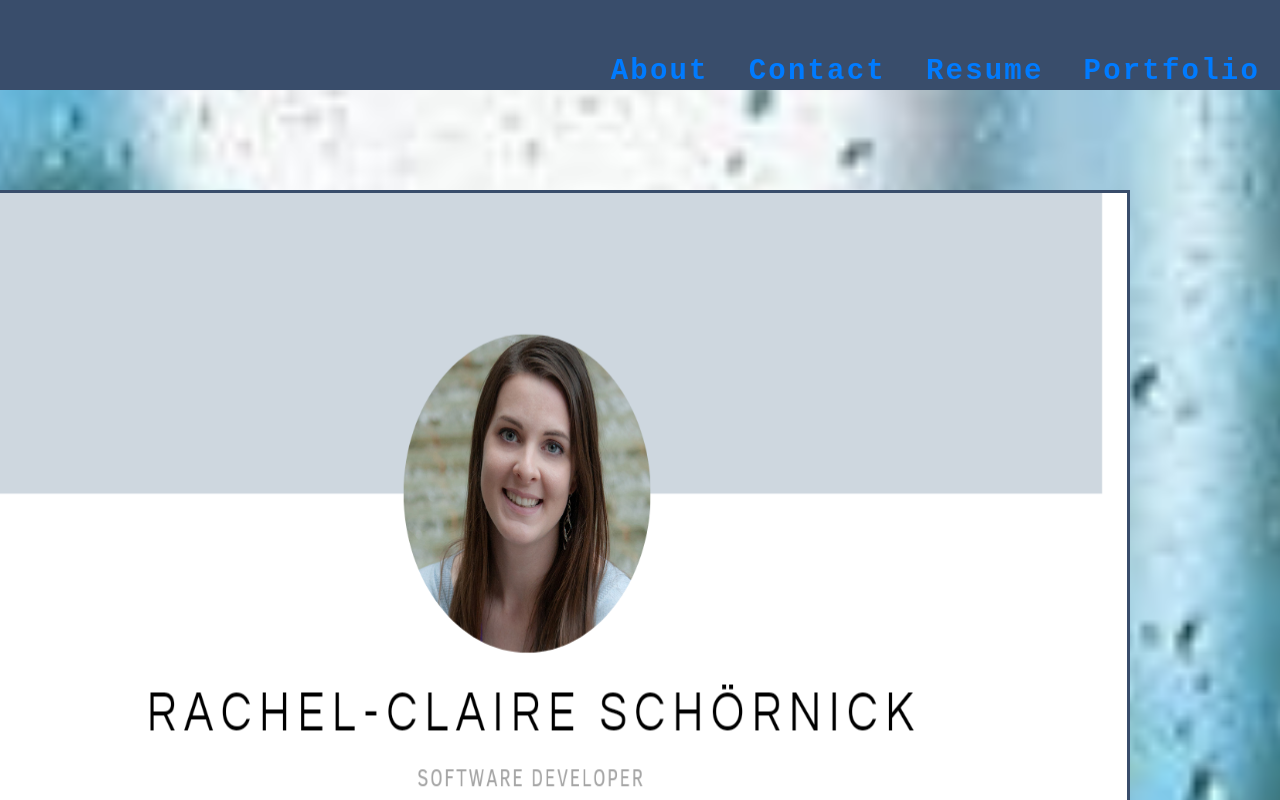
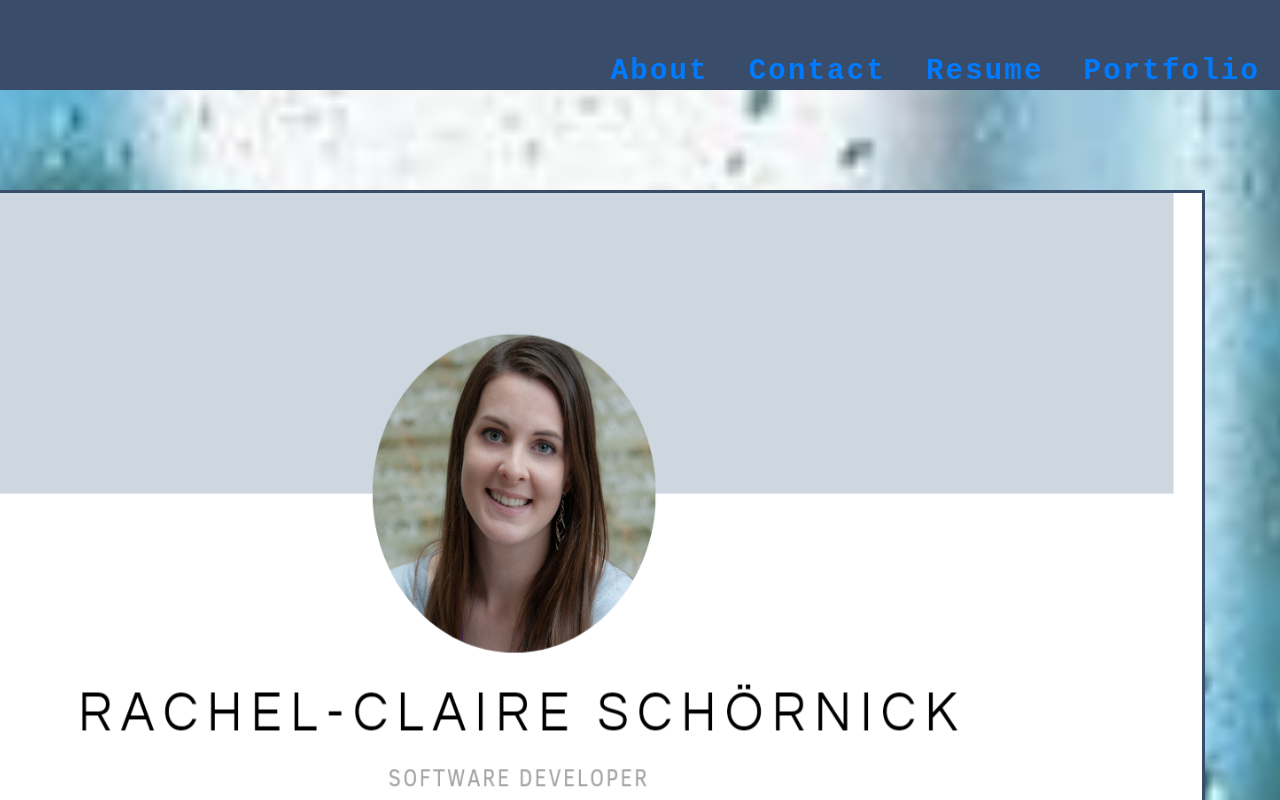
Before and after one commit to RCSchornick/React-portfolio, a React (Create React App) app: page /Resume in a window 1280 px wide. Shown: the top 800 px of the page. Built offline with nearby package versions, Linux system fonts and the light colour scheme.

Commit message:
pushing to heroku

```diff
--- a/src/Components/Style/Components.css
+++ b/src/Components/Style/Components.css
@@ -89,8 +89,8 @@ li{
 .Resume{
     position: absolute;
     top: 100px;
-    right: 150px;
-    width: 1200px;
+    right: 75px;
+    width: 1375px;
     height: 2000px;
     border: 3px solid #394D6B;
 }
```
Also changed, not shown: src/Components/Style/img/ReactPortfolio.PNG (added).
